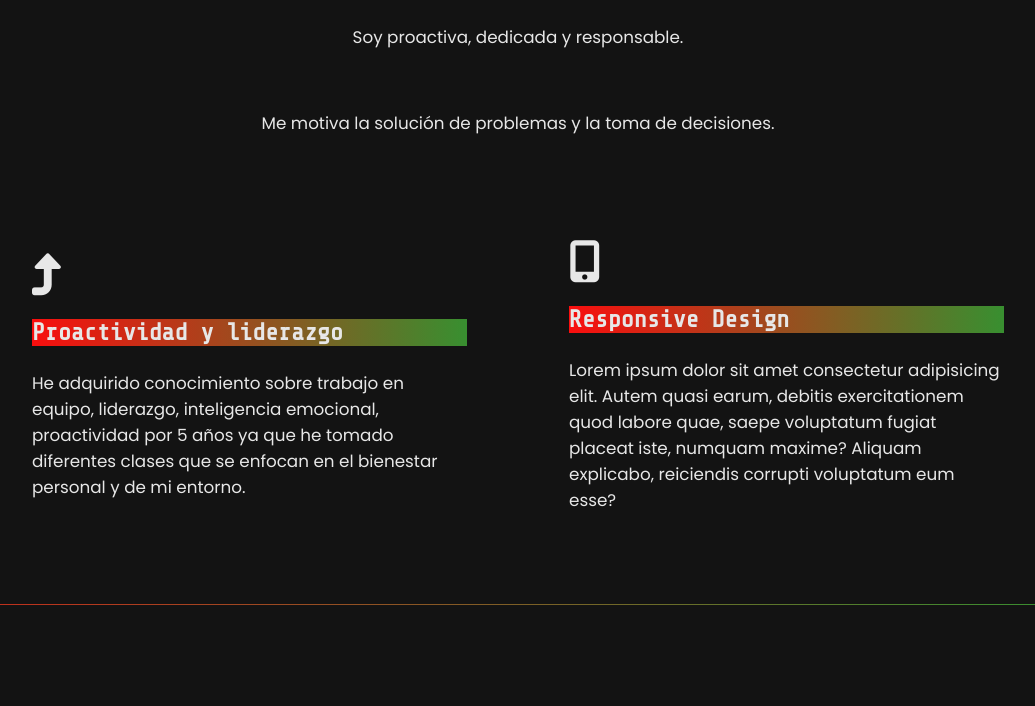
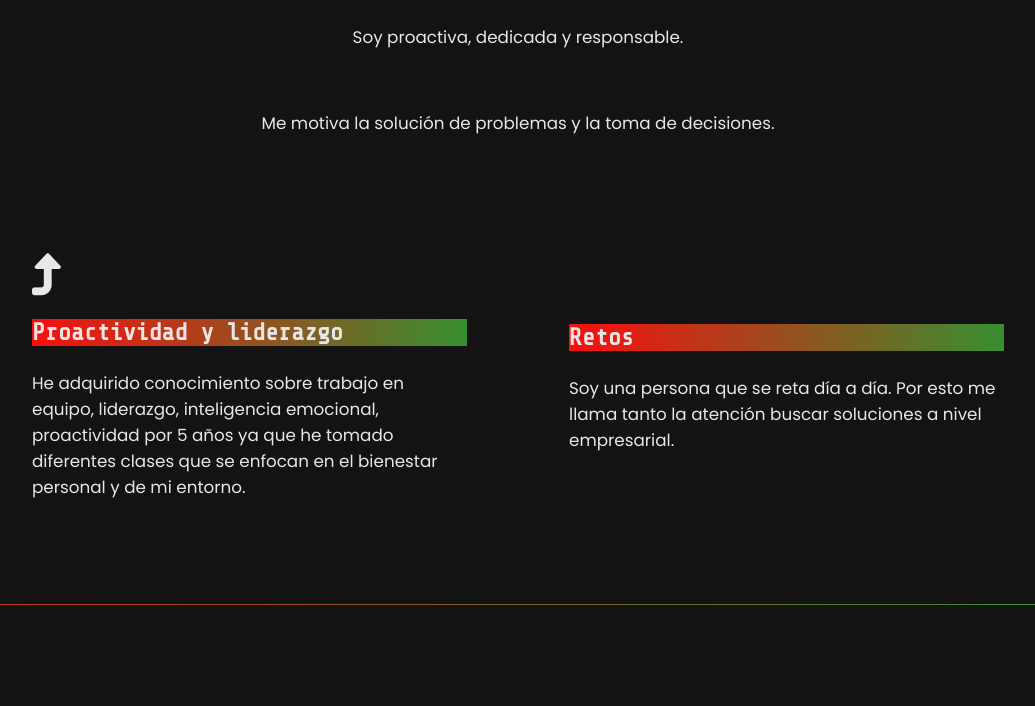
Before and after one commit to keavy-isabel/Portfolio, a Flask app: page / in a window 1280 px wide. Shown: the part 1743-2449 px from the top of the page, without its empty margins (122-1157 px from the left). Run offline with Flask 2, Linux system fonts and the light colour scheme; some libraries are stand-ins or nearby versions.

Commit message:
Portafolio8

```diff
--- a/templates/index.html
+++ b/templates/index.html
@@ -130,27 +130,12 @@
             </p>
           </div>
           <div class="tier-item">
-            <i class="fa fa-mobile" aria-hidden="true"></i>
-            <h2>Responsive Design</h2>
+            <i class="fa fa-bullseye-arrow" aria-hidden="true"></i>
+            <h2>Retos</h2>
             <p>
-              Lorem ipsum dolor sit amet consectetur adipisicing elit. Autem
-              quasi earum, debitis exercitationem quod labore quae, saepe
-              voluptatum fugiat placeat iste, numquam maxime? Aliquam
-              explicabo, reiciendis corrupti voluptatum eum esse?
+              Soy una persona que se reta día a día. Por esto me llama tanto la atención buscar soluciones a nivel empresarial.
             </p>
           </div>
-          <!--
-                <div class="tier-item">
-                  <i class="fa fa-file-code-o" aria-hidden="true"></i>
-                  <h2>PSD to HTML</h2>
-                  <p>
-                    Lorem ipsum dolor sit amet consectetur adipisicing elit. Autem
-                    quasi earum, debitis exercitationem quod labore quae, saepe
-                    voluptatum fugiat placeat iste, numquam maxime? Aliquam
-                    explicabo, reiciendis corrupti voluptatum eum esse?
-                  </p>
-                </div>
-                -->
         </div>
       </div>
       <hr />
```
